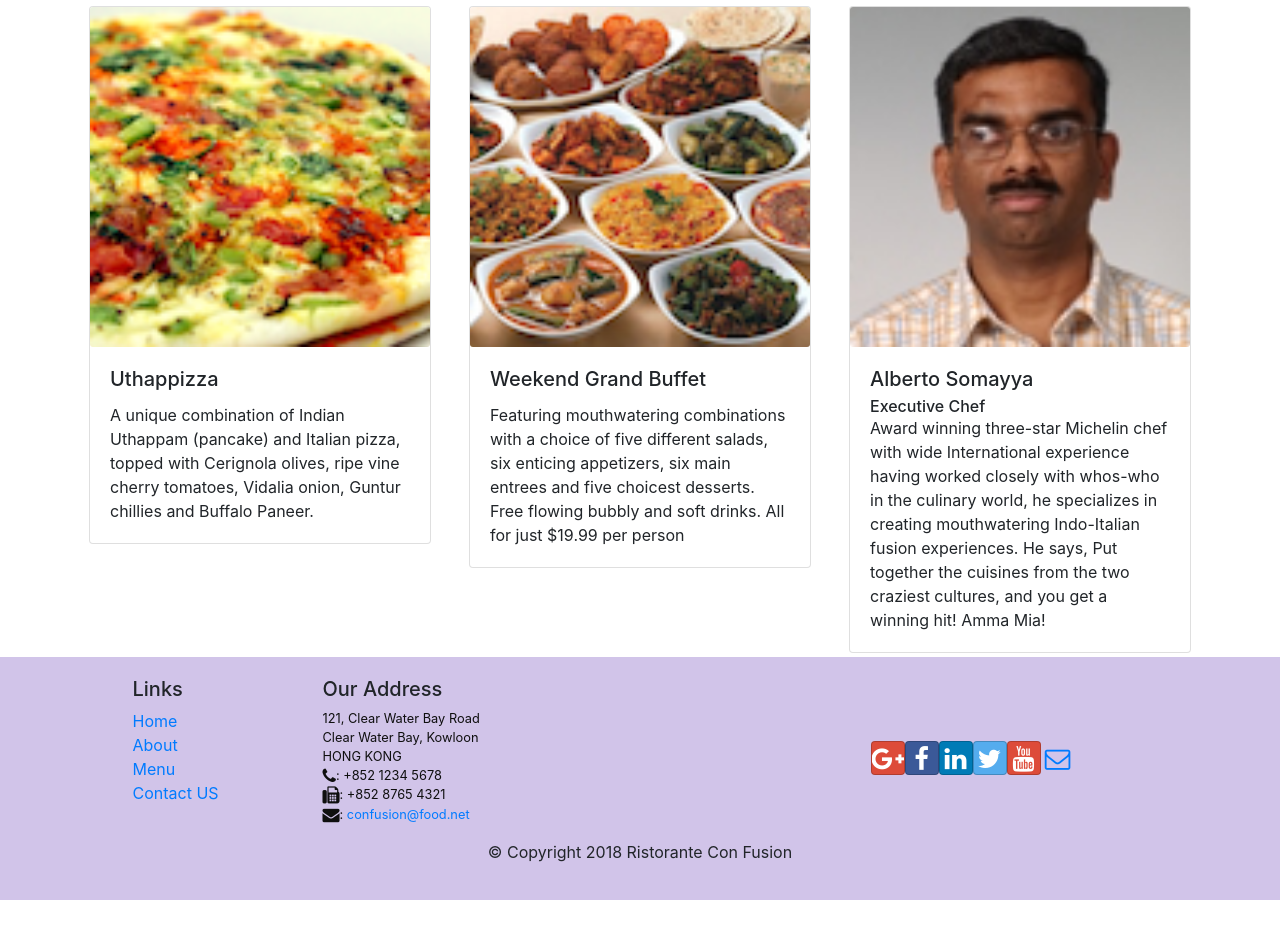
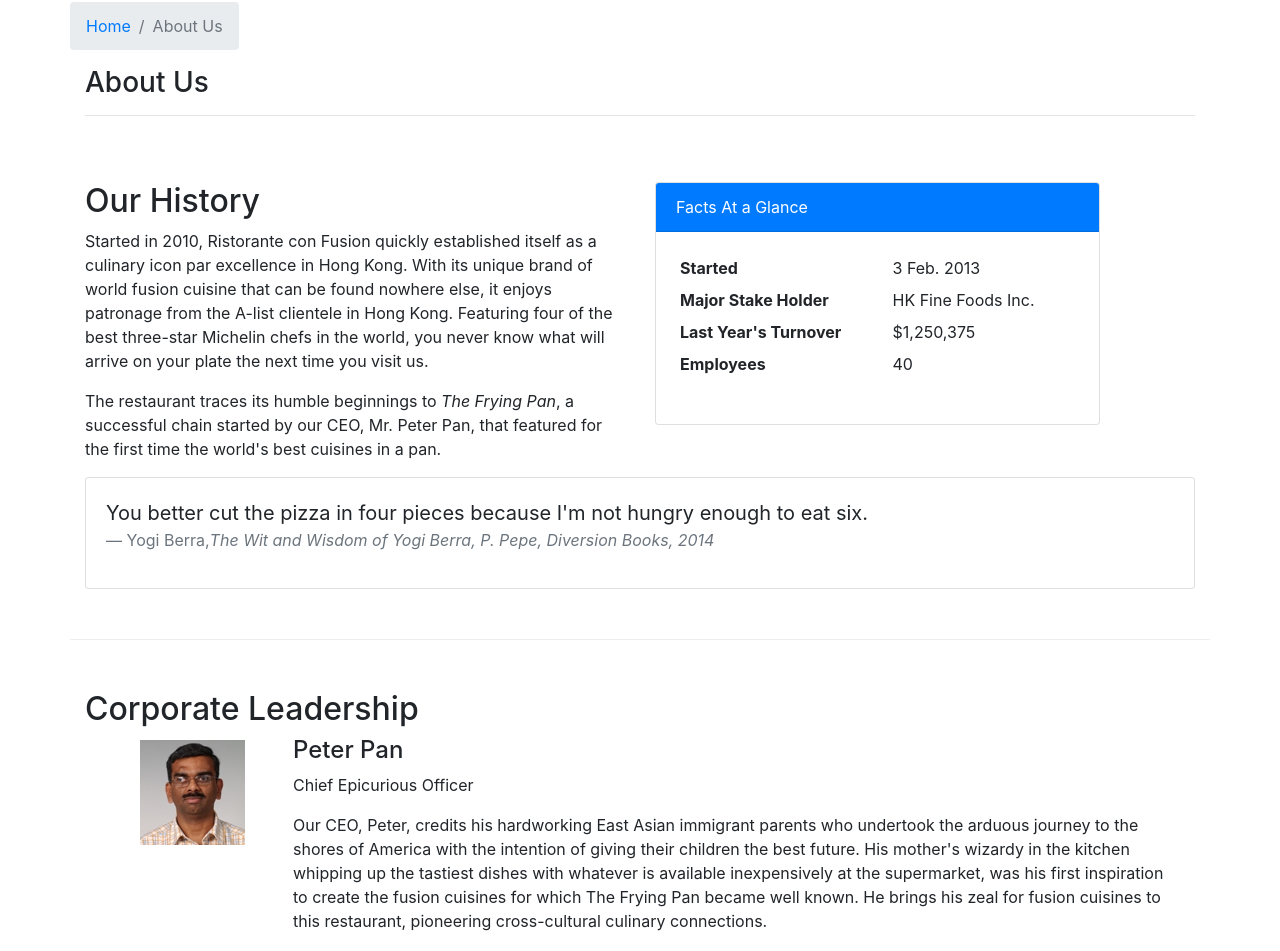
Before and after one commit to jhonnydv/FrontEndDevelopmentWithReact, a React (Create React App) app in the folder confusion/my-app/: page /aboutus in a window 1280 px wide. Before the commit this address led to /home. Shown: the part 360-1311 px from the top of the page. Before the commit the page ends 1260 px from the top, so only its background shows below. Built offline with nearby package versions, Linux system fonts and the light colour scheme.

Commit message:
Assignment 2 and controlled forms
feat: controlled forms

```diff
--- /dev/null
+++ b/confusion/my-app/src/components/AboutComponent.js
@@ -0,0 +1,100 @@
+import React from 'react';
+import { Breadcrumb, BreadcrumbItem, Card, CardBody, CardHeader, Media } from 'reactstrap';
+import { Link } from 'react-router-dom';
+
+
+function RenderLeader({ leader }) {
+
+    return (
+        <div key={leader.id} className="col-12">
+            <Media tag="li">
+                <Media left>
+                    <Media object src={leader.image} alt={leader.name} className="mt-1">
+                    </Media>
+                </Media>
+                <Media body className="ml-5">
+                    <Media heading>{leader.name}</Media>
+                    <p>{leader.designation}</p>
+                    <p>{leader.description}</p>
+                </Media>
+            </Media>
+        </div>
+    );
+}
+function About(props) {
+
+    const leaders = props.leaders.map((leader) => {
+        return (
+            <div className="container">
+                <div className="row">
+                    <RenderLeader leader={leader} />
+                </div>
+            </div>
+        );
+    });
+
+    return (
+        <div className="container">
+            <div className="row">
+                <Breadcrumb>
+                    <BreadcrumbItem><Link to="/home">Home</Link></BreadcrumbItem>
+                    <BreadcrumbItem active>About Us</BreadcrumbItem>
+                </Breadcrumb>
+                <div className="col-12">
+                    <h3>About Us</h3>
+                    <hr />
+                </div>
+            </div>
+            <div className="row row-content">
+                <div className="col-12 col-md-6">
+                    <h2>Our History</h2>
+                    <p>Started in 2010, Ristorante con Fusion quickly established itself as a culinary icon par excellence in Hong Kong. With its unique brand of world fusion cuisine that can be found nowhere else, it enjoys patronage from the A-list clientele in Hong Kong.  Featuring four of the best three-star Michelin chefs in the world, you never know what will arrive on your plate the next time you visit us.</p>
+                    <p>The restaurant traces its humble beginnings to <em>The Frying Pan</em>, a successful chain started by our CEO, Mr. Peter Pan, that featured for the first time the world's best cuisines in a pan.</p>
+                </div>
+                <div className="col-12 col-md-5">
+                    <Card>
+                        <CardHeader className="bg-primary text-white">Facts At a Glance</CardHeader>
+                        <CardBody>
+                            <dl className="row p-1">
+                                <dt className="col-6">Started</dt>
+                                <dd className="col-6">3 Feb. 2013</dd>
+                                <dt className="col-6">Major Stake Holder</dt>
+                                <dd className="col-6">HK Fine Foods Inc.</dd>
+                                <dt className="col-6">Last Year's Turnover</dt>
+                                <dd className="col-6">$1,250,375</dd>
+                                <dt className="col-6">Employees</dt>
+                                <dd className="col-6">40</dd>
+                            </dl>
+                        </CardBody>
+                    </Card>
+                </div>
+                <div className="col-12">
+                    <Card>
+                        <CardBody className="bg-faded">
+                            <blockquote className="blockquote">
+                                <p className="mb-0">You better cut the pizza in four pieces because
+                                    I'm not hungry enough to eat six.</p>
+                                <footer className="blockquote-footer">Yogi Berra,
+                                <cite title="Source Title">The Wit and Wisdom of Yogi Berra,
+                                    P. Pepe, Diversion Books, 2014</cite>
+                                </footer>
+                            </blockquote>
+                        </CardBody>
+                    </Card>
+                </div>
+            </div>
+            <div className="row row-content">
+                <div className="col-12">
+                    <h2>Corporate Leadership</h2>
+                </div>
+                <div className="col-12">
+                    <Media list>
+                        {leaders}
+                    </Media>
+                </div>
+            </div>
+        </div>
+    );
+}
+
+export default About;
--- a/confusion/my-app/src/components/ContactComponent.js
+++ b/confusion/my-app/src/components/ContactComponent.js
@@ -1,8 +1,40 @@
-import React from 'react';
-import { Breadcrumb, BreadcrumbItem } from 'reactstrap';
+import React, { Component } from 'react';
+import { Breadcrumb, BreadcrumbItem, Input,Col,Button, Form, FormGroup, Label } from 'reactstrap';
 import { Link } from 'react-router-dom';
 
-function Contact(props) {
+class Contact extends Component {
+
+    constructor(props) {
+        super(props);
+
+        this.state = {
+            firstname: '',
+            lastname: '',
+            telnum: '',
+            email: '',
+            agree: false,
+            contacttype: 'Tel.',
+            message: '',
+        }
+        this.handleSubmit = this.handleSubmit.bind(this);
+        this.handleInputChange = this.handleInputChange.bind(this);
+    }
+
+    handleSubmit(event) {
+        console.log('Current state is:' + JSON.stringify(this.state));
+        alert('Current state is:' + JSON.stringify(this.state));
+        event.preventDefault();
+    }
+
+    handleInputChange(event) {
+        const target = event.target;
+        const value = target.type === 'checkbox' ? target.check : target.value;
+        const name = target.name;
+
+        this.setState({[name]: value});
+
+    }
+    render(){
         return (
             <div className="container">
                   <div className="row">
@@ -41,9 +73,73 @@
                         </div>
                     </div>
                 </div>
+                <div className="row rou-content">
+                    <div className="col-12">
+                        <h3>Send us your feedback</h3>
+                    </div>
+                    <div className="col-12 md-9">
+                            <Form onSubmit={this.handleSubmit}>
+                                <FormGroup row>
+                                    <Label htmlfor="firstname" md={2}>First Name</Label>
+                                    <Col md={10}>
+                                        <Input type="text" id="firstname" name="firstname" placeholder="First Name" value={this.state.firstname} onChange={this.handleInputChange}></Input>
+                                    </Col>
+                                </FormGroup>
+                                <FormGroup row>
+                                    <Label htmlfor="lastname" md={2}>Last Name</Label>
+                                    <Col md={10}>
+                                        <Input type="text" id="lastname" name="lastname" placeholder="Last Name" value={this.state.lastname} onChange={this.handleInputChange}></Input>
+                                    </Col>
+                                </FormGroup>
+                                <FormGroup row>
+                                    <Label htmlfor="telnum" md={2}>Contact Tel.</Label>
+                                    <Col md={10}>
+                                        <Input type="tel" id="telnum" name="telnum" placeholder="Tel num." value={this.state.telnum} onChange={this.handleInputChange}></Input>
+                                    </Col>
+                                </FormGroup>
+                                <FormGroup row>
+                                    <Label htmlfor="email" md={2}>Email</Label>
+                                    <Col md={10}>
+                                        <Input type="email" id="email" name="email" placeholder="Email id" value={this.state.email} onChange={this.handleInputChange}></Input>
+                                    </Col>
+                                </FormGroup>
+                                <FormGroup row>
+                                    <Col md={{size:6, offset:2}}>
+                                        <FormGroup check>
+                                            <Label check>
+                                                <Input type="checkbox" name="agree" checked={this.state.agree} onChange={this.handleInputChange}/>
+                                                    { ' ' }<strong>May we contact you?</strong>
+                                            </Label>
+                                        </FormGroup>
+                                    </Col>
+                                    <Col md={{size:3, offset:1}}>
+                                        <Input type="select" name="contacttype" value={this.state.contacttype} onChange={this.handleInputChange}>
+                                            <option>Tel.</option>
+                                            <option>Email</option>
+                                        </Input>
+                                    </Col>
+                                </FormGroup>
+                                <FormGroup row>
+                                    <Label htmlfor="feedback" md={2}>Your feedback</Label>
+                                    <Col md={10}>
+                                        <Input type="textarea" id="message" name="message" rows ={12} value={this.state.message} onChange={this.handleInputChange}></Input>
+                                    </Col>
+                                </FormGroup>
+                                <FormGroup row>
 
+                                    <Col md={{size:10, offset: 2}}>
+                                        <Button type="submit" color="primary">
+                                            Send Feedback
+                                        </Button>
+                                    </Col>
+                                </FormGroup>
+                            </Form>
+                    </div>
+                </div>
             </div>
         );
+        };
+
 }
 
 export default Contact;
--- a/confusion/my-app/src/components/MainComponent.js
+++ b/confusion/my-app/src/components/MainComponent.js
@@ -10,6 +10,7 @@
 import { Switch, Route, Redirect } from 'react-router-dom';
 import Contact from './ContactComponent';
 import DishDetail from './DishdetailComponent';
+import About from './AboutComponent';
 
 class Main extends Component {
 
@@ -48,6 +49,7 @@
             <Route exact path="/menu" component={() => <Menu dishes={this.state.dishes}/>}/>
             <Route exact path="/contactus" component={Contact}/>
             <Route path="/menu/:dishId" component={DishWithId}/>
+    <Route exact path="/aboutus" component={() => <About leaders={this.state.leaders}/>}/>
             <Redirect to="/home"/>
         </Switch>
         <Footer/>
```
Lines whose indentation alone changed are shown as unchanged.
